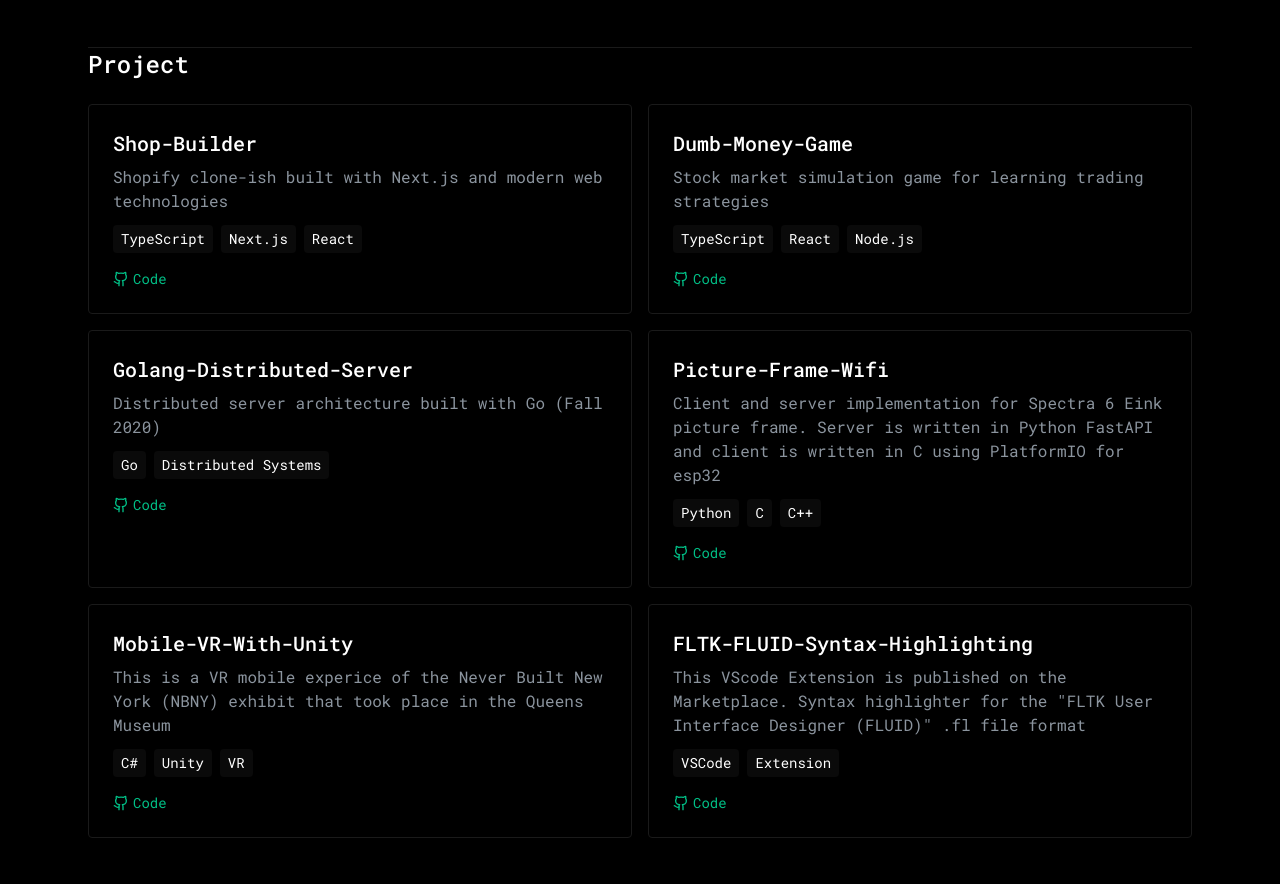
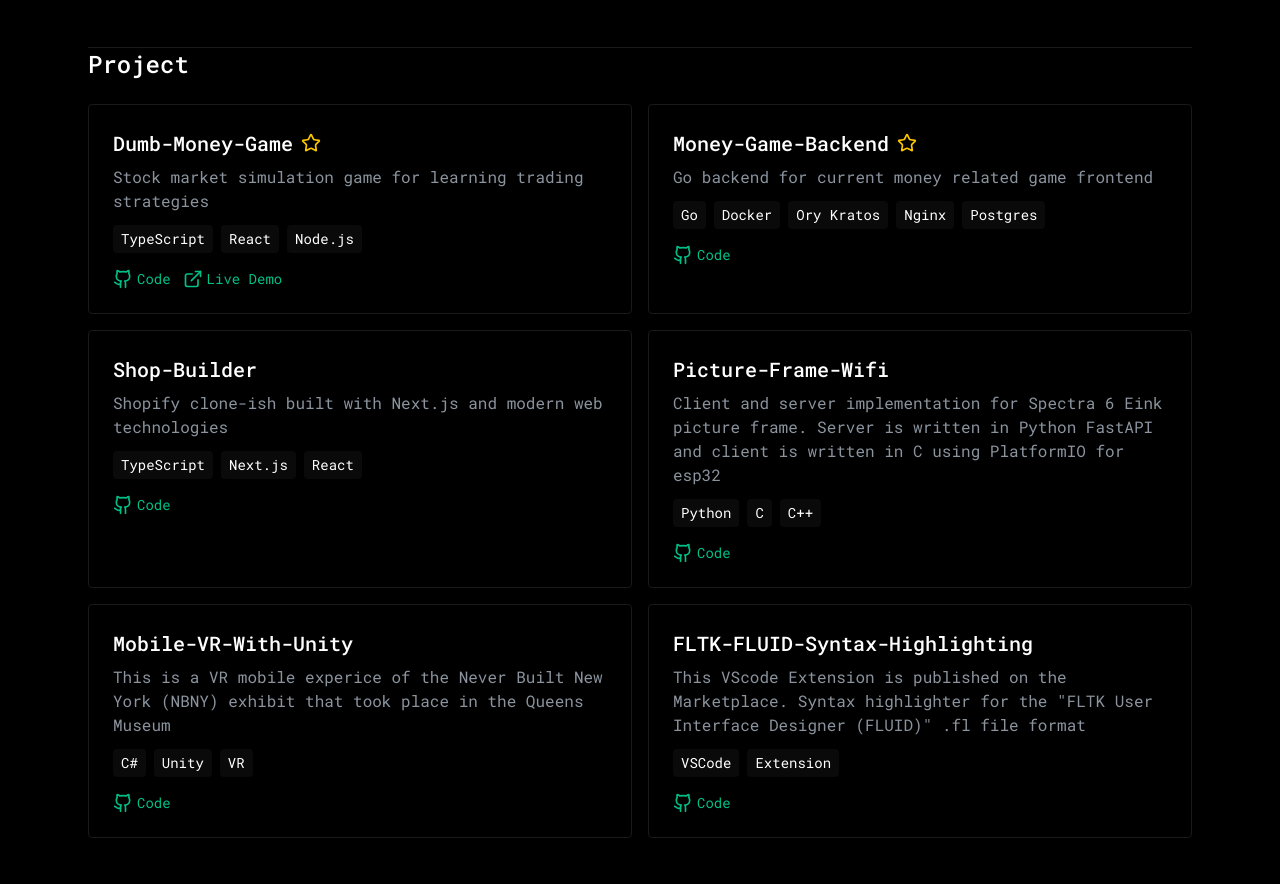
Before and after one commit to SteveUcho/Personal-Website-2026, an Astro site: page / in a window 1280 px wide. Shown: the part 2050-2934 px from the top of the page. Built offline with nearby package versions, Linux system fonts and the light colour scheme; Astro itself is replaced by a stand-in of ours.

Commit message:
update projects section, add money-game-backend

```diff
--- a/src/components/ProjectsHoldings.tsx
+++ b/src/components/ProjectsHoldings.tsx
@@ -1,7 +1,8 @@
-import { ExternalLink, Github } from "lucide-react";
+import { ExternalLink, Github, Star } from "lucide-react";
 
 interface Project {
   name: string;
+  star?: boolean;
   description: string;
   tech: string[];
   github?: string;
@@ -10,22 +11,25 @@ interface Project {
 
 const projects: Project[] = [
   {
+    name: "Dumb-Money-Game",
+    star: true,
+    description: "Stock market simulation game for learning trading strategies",
+    tech: ["TypeScript", "React", "Node.js"],
+    github: "https://github.com/SteveUcho/dumb-money-game",
+    demo: "https://dumbmoney.steveucho.com/",
+  },
+  {
+    name: "Money-Game-Backend",
+    star: true,
+    description: "Go backend for current money related game frontend",
+    tech: ["Go", "Docker", "Ory Kratos", "Nginx", "Postgres"],
+    github: "https://github.com/SteveUcho/money-game-backend",
+  },
+  {
     name: "Shop-Builder",
     description: "Shopify clone-ish built with Next.js and modern web technologies",
     tech: ["TypeScript", "Next.js", "React"],
     github: "https://github.com/SteveUcho/next-vanilla-shop-builder",
-  },
-  {
-    name: "Dumb-Money-Game",
-    description: "Stock market simulation game for learning trading strategies",
-    tech: ["TypeScript", "React", "Node.js"],
-    github: "https://github.com/SteveUcho/dumb-money-game",
-  },
-  {
-    name: "Golang-Distributed-Server",
-    description: "Distributed server architecture built with Go (Fall 2020)",
-    tech: ["Go", "Distributed Systems"],
-    github: "https://github.com/SteveUcho/Golang-Distributed-Server",
   },
   {
     name: "Picture-Frame-Wifi",
@@ -54,16 +58,21 @@ export function ProjectsHoldings() {
         <h2 className="text-xl md:text-2xl">Project</h2>
       </div>
 
-      <div className="grid grid-cols-2 gap-3 md:gap-4">
+      <div className="grid grid-cols-1 sm:grid-cols-2 gap-3 md:gap-4">
         {projects.map((project) => {
           return (
             <div
               key={project.name}
-              className="bg-card border border-border rounded p-4 md:p-6 hover:border-primary/50 transition-colors"
+              className={`bg-card border border-border rounded p-4 md:p-6 transition-colors ${project.star ? "hover:border-yellow-400/50" : "hover:border-primary/50"}`}
             >
               <div className="flex flex-col md:flex-row items-start justify-between mb-3 gap-3">
                 <div className="flex-1">
-                  <h3 className="text-lg md:text-xl mb-2">{project.name}</h3>
+                  <div className="flex items-center gap-2 mb-2">
+                    <h3 className="text-lg md:text-xl">{project.name}</h3>
+                    {project.star && (
+                      <Star className="w-5 h-5 text-yellow-400" />
+                    )}
+                  </div>
                   <p className="text-muted-foreground mb-3 text-sm md:text-base">{project.description}</p>
                   <div className="flex flex-wrap gap-2">
                     {project.tech.map((tech) => (
@@ -84,7 +93,7 @@ export function ProjectsHoldings() {
                     href={project.github}
                     className="flex items-center gap-1 text-xs md:text-sm text-primary hover:underline"
                   >
-                    <Github className="w-3 h-3 md:w-4 md:h-4" />
+                    <Github className="w-5 h-5" />
                     Code
                   </a>
                 )}
@@ -93,7 +102,7 @@ export function ProjectsHoldings() {
                     href={project.demo}
                     className="flex items-center gap-1 text-xs md:text-sm text-primary hover:underline"
                   >
-                    <ExternalLink className="w-3 h-3 md:w-4 md:h-4" />
+                    <ExternalLink className="w-5 h-5" />
                     Live Demo
                   </a>
                 )}
```
